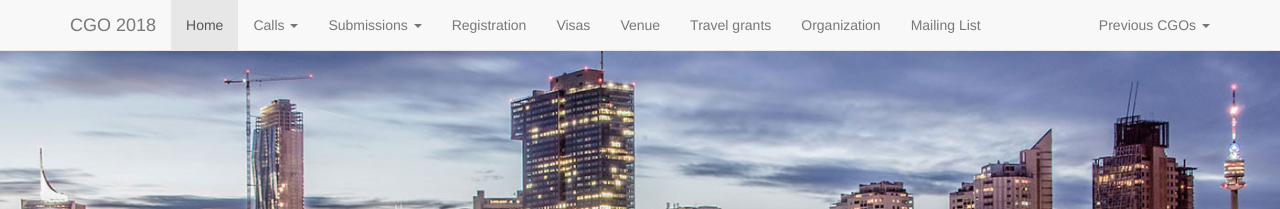
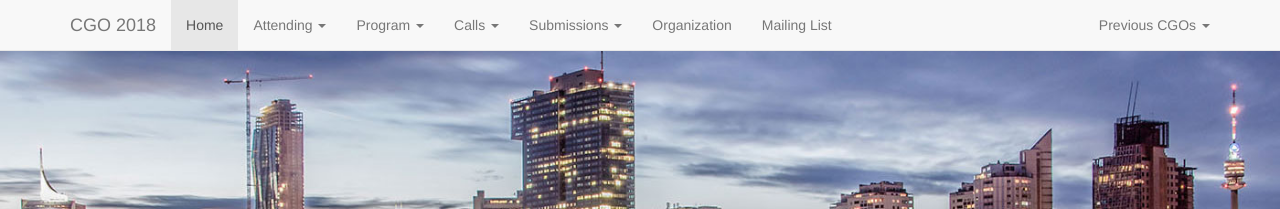
Before and after one commit to ChrisCummins/cgo2018, a Jekyll site: the page built from index.html, in a window 1280 px wide. Shown: the top 209 px of the page. Built offline with Jekyll 4.4.1, drawn with Linux system fonts in a browser that asks for light colours; nearby versions of some CDN libraries; comment, search, counter and statistics services are not loaded.

Commit message:
Re-organize site navigation

```diff
--- a/_layouts/default.html
+++ b/_layouts/default.html
@@ -39,6 +39,28 @@ layout: compress
           <ul class="nav navbar-nav">
             <li {% if page.url == "/" %}class="active"{% endif %}><a href="{{ '/' | relative_url }}">Home</a></li>
             <li class="dropdown">
+              <a aria-expanded="false" aria-haspopup="true" class="dropdown-toggle" data-toggle="dropdown" href="#" id="attending-dropdown" role="button">
+                Attending
+                <b class="caret"></b>
+              </a>
+              <ul aria-labelledby="attending-dropdown" class="dropdown-menu">
+                <li {% if page.url == "/venue/" %}class="active"{% endif %}><a href="{{ '/venue/' | relative_url }}">Venue &amp; Banquet</a></li>
+                <li {% if page.url == "/registration/" %}class="active"{% endif %}><a href="{{ '/registration/' | relative_url }}">Registration</a></li>
+                <li {% if page.url == "/visas/" %}class="active"{% endif %}><a href="{{ '/visas/' | relative_url }}">Visa Information</a></li>
+            		<li {% if page.url == "/travel-grants/" %}class="active"{% endif %}><a href="{{ '/travel-grants/' | relative_url }}">Travel Grants</a></li>
+            		<li><a href="https://ppopp18.sigplan.org/attending/travel-information" target="_blank">Travel Information</a></li>
+              </ul>
+            </li>
+            <li class="dropdown">
+              <a aria-expanded="false" aria-haspopup="true" class="dropdown-toggle" data-toggle="dropdown" href="#" id="program-dropdown" role="button">
+                Program
+                <b class="caret"></b>
+              </a>
+              <ul aria-labelledby="program-dropdown" class="dropdown-menu">
+            		<li {% if page.url == "/accepted/" %}class="active"{% endif %}><a href="{{ '/accepted/' | relative_url }}">Accepted Papers</a></li>
+            	</ul>
+            </li>
+            <li class="dropdown">
               <a aria-expanded="false" aria-haspopup="true" class="dropdown-toggle" data-toggle="dropdown" href="#" id="calls-dropdown" role="button">
                 Calls
                 <b class="caret"></b>
@@ -60,10 +82,6 @@ layout: compress
                 <li><a href="http://ctuning.org/ae/cgo2018.html">Artifact Evaluation site</a></li>
               </ul>
             </li>
-            <li {% if page.url == "/registration/" %}class="active"{% endif %}><a href="{{ '/registration/' | relative_url }}">Registration</a></li>
-            <li {% if page.url == "/visas/" %}class="active"{% endif %}><a href="{{ '/visas/' | relative_url }}">Visas</a></li>
-            <li {% if page.url == "/venue/" %}class="active"{% endif %}><a href="{{ '/venue/' | relative_url }}">Venue</a></li>
-            <li {% if page.url == "/travel-grants/" %}class="active"{% endif %}><a href="{{ '/travel-grants/' | relative_url }}">Travel grants</a></li>
             <li {% if page.url == "/organization/" %}class="active"{% endif %}><a href="{{ '/organization/' | relative_url }}">Organization</a></li>
             <li {% if page.url == "/subscribe/" %}class="active"{% endif %}><a href="{{ '/subscribe/' | relative_url }}">Mailing List</a></li>
           </ul> <!-- /.navbar-nav -->
```
Also changed, not shown: registration.md (+0 -4 lines), venue.md (+1 -1 lines).
